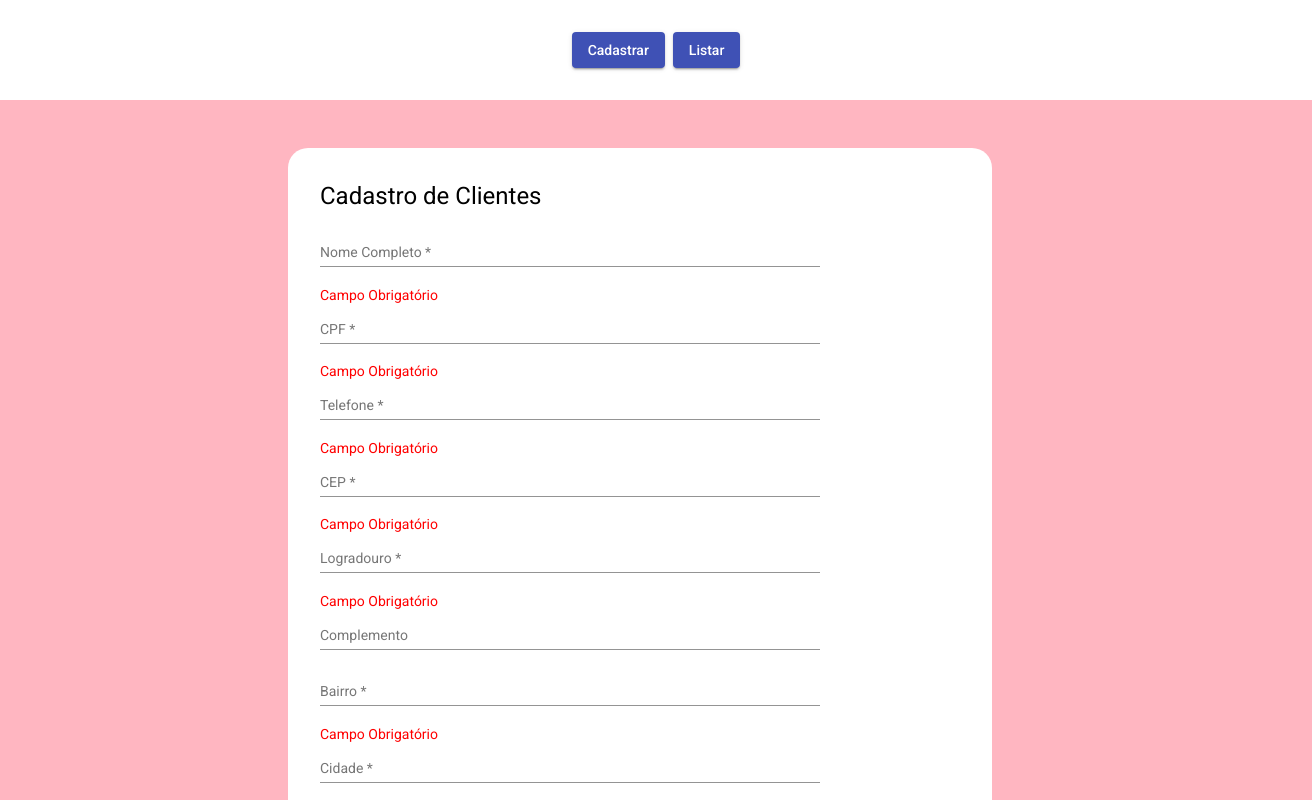
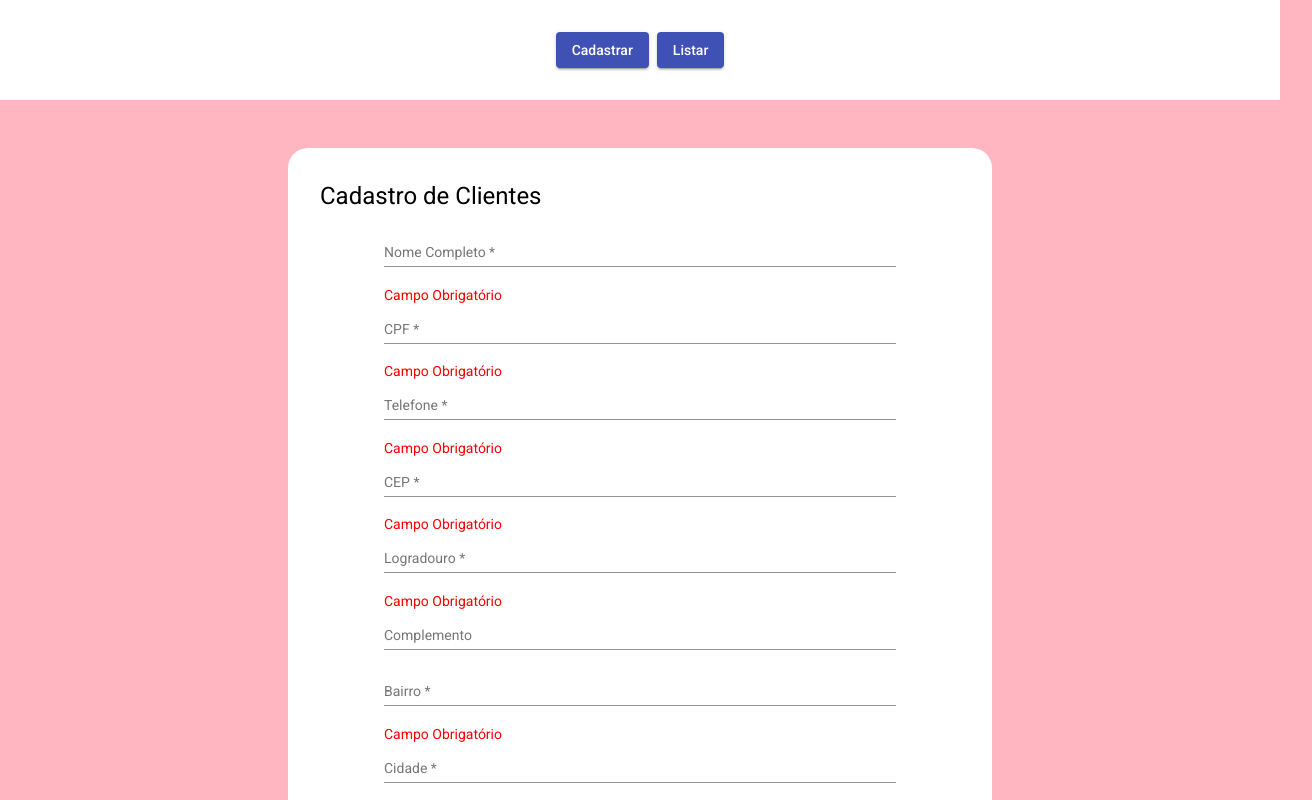
Before and after one commit to MouraRafael/atividade4-angular, an Angular app: page /clientes/cadastro in a window 1280 px wide. Shown: the top 800 px of the page, 1312 px wide, since content can reach past the window. Built offline with nearby package versions, Linux system fonts and the light colour scheme.

Commit message:
update: register css

```diff
--- a/src/app/app.component.css
+++ b/src/app/app.component.css
@@ -7,13 +7,13 @@
 
 .header{
   background-color: white;
-  padding: 1rem;
+  padding: 1rem 0;
   width: 100vw;
 }
 
 .menu{
   max-width: 80%;
-  padding: 1rem;
+  padding: 1rem 0;
   margin: auto;
   display: flex;
   gap: .5rem;
--- a/src/app/customers/components/registration/registration.component.css
+++ b/src/app/customers/components/registration/registration.component.css
@@ -8,9 +8,14 @@
   margin-top: 3rem;
 
 }
+.form-container{
+
+  width: 80%;
+  margin: auto;
+}
 
 .formBox{
-  width: 50vw;
+  width: 100%;
   margin: auto;
 
 
@@ -18,7 +23,7 @@
 }
 .mat-form-field{
   width: 100%;
-  max-width: 500px;
+
   min-width: 50%;
   margin: auto;
 
--- a/src/app/customers/components/registration/registration.component.html
+++ b/src/app/customers/components/registration/registration.component.html
@@ -1,6 +1,7 @@
 <section class="form-register">
   <h1>Cadastro de  Clientes</h1>
   <form [formGroup]="formCadastroCliente">
+    <div class="form-container">
       <div class="formBox">
         <mat-form-field>
           <mat-label>Nome Completo</mat-label>
@@ -83,6 +84,7 @@
           </mat-error>
         </div>
       </div>
+    </div>
     <button mat-raised-button color="primary" (click)="cadastrar()">Cadastro</button>
   </form>
 </section>
```
Lines whose indentation alone changed are shown as unchanged.
